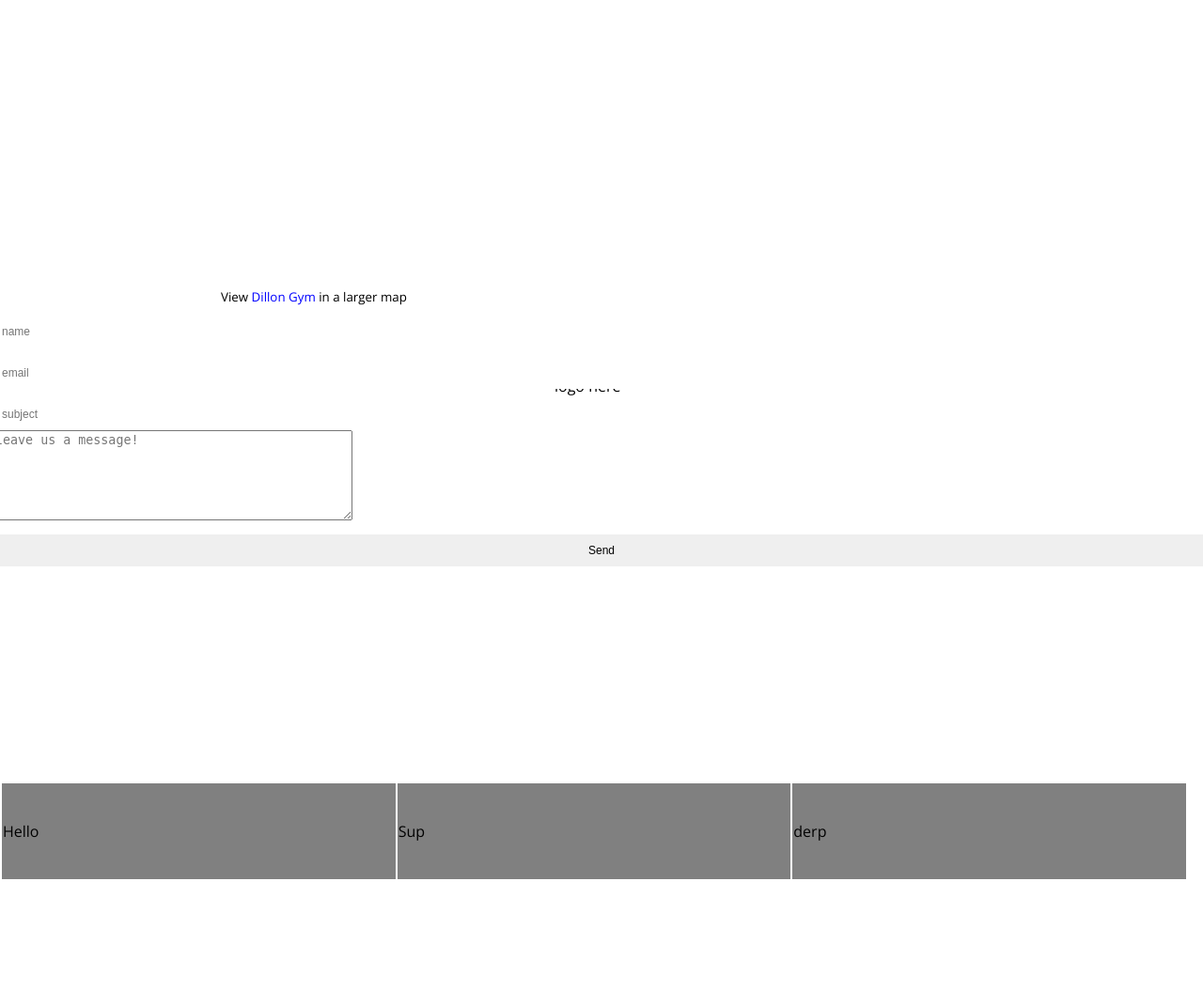
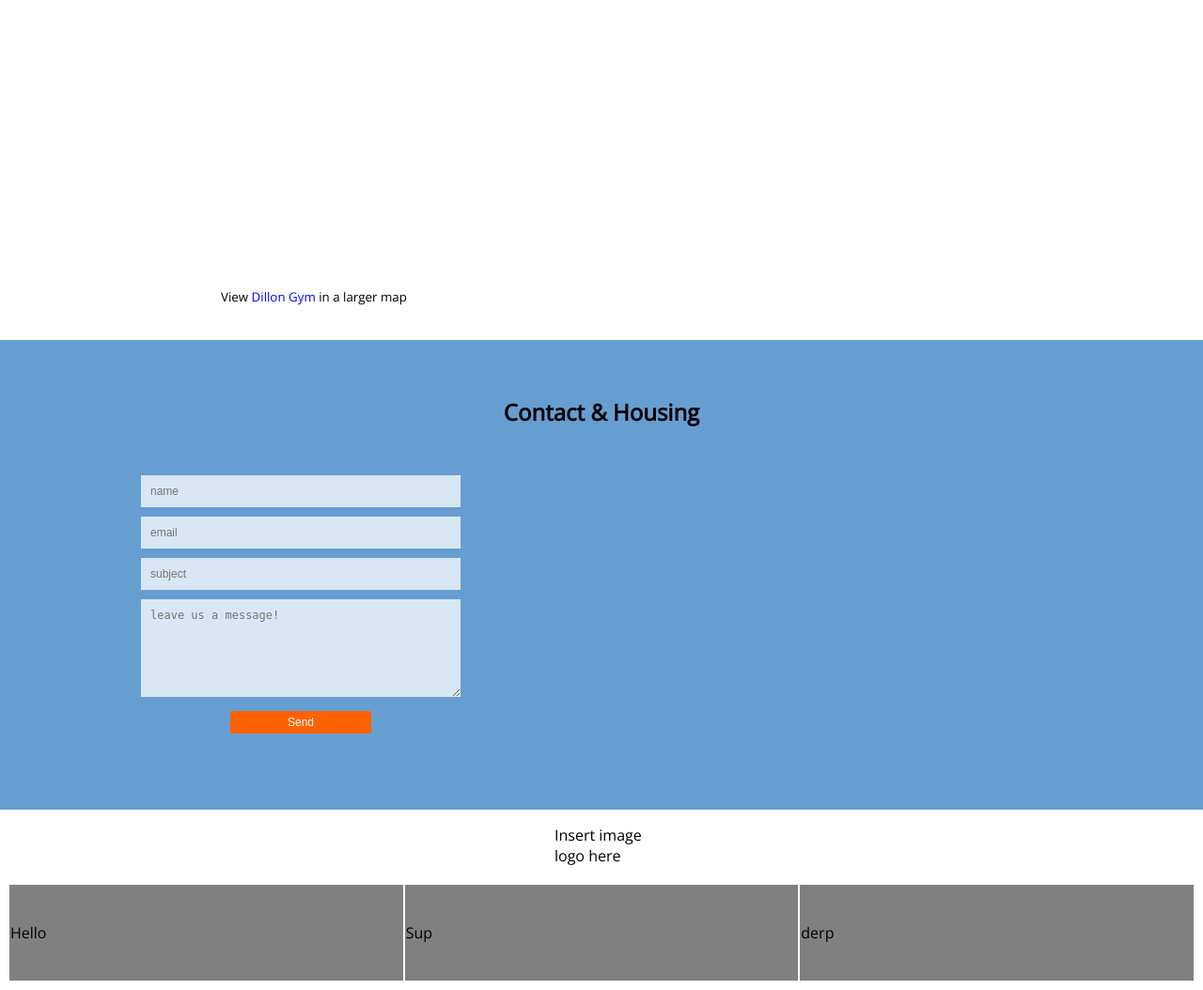
Before and after one commit to katelee168/pb-competition, a PHP site: page / in a window 1280 px wide. Shown: the part 2671-3725 px from the top of the page at 94% size. Before the commit the page ends 3607 px from the top, so only its background shows below. Run offline with PHP 8.4, Linux system fonts and the light colour scheme; data that the repository does not hold is empty; some libraries are stand-ins or nearby versions.

Commit message:
added email form

```diff
--- a/ballroom.css
+++ b/ballroom.css
@@ -121,7 +121,17 @@ li {
 }
 
 #housing {
+	background-color: #679ED2;
+}
 
+#housing-left {
+	width: 50%;
+}
+
+#housing-right {
+	width:50%;
+	padding-left: 50%;
+	background-color: red;
 }
 
 /* Footer tags*/
@@ -189,16 +199,33 @@ li {
 
 
 /* Form styling */
-input {
+/*input {
 	padding: 10px;
 	width: 100%;
 	box-sizing: border-box;
 	font-size: 12px;
 	border: 0 none;
 	margin-top: 10px;
+}*/
+
+#form-contact-box {
+	padding-top: 25px;
+	padding-left: 150px;
+	padding-right: 150px;
 }
 
-#submit {
+input, textarea {
+	padding: 10px;
+	width: 100%;
+	box-sizing: border-box;
+	font-size: 12px;
+	border: 0 none;
+	margin-top: 10px;
+
+	background-color: rgba(255,255,255,.75);
+}
+
+#submit, input submit {
 	background-color: #FF6200;
 	color:white;
 	width:150px;
@@ -211,7 +238,7 @@ input {
 
 }
 
-#submit:hover {
+#submit:hover, input submit:hover {
 	background-color: rgba(255,255,255,.7);
 	color: #437DD4;
 }
--- a/index.php
+++ b/index.php
@@ -65,10 +65,16 @@
                 <br />
                 <small>View <a href="http://maps.google.com/maps/ms?ie=UTF8&amp;hl=en&amp;msa=0&amp;msid=101898161101184657193.00048de1233f13276cd20&amp;ll=40.345661,-74.658773&amp;spn=0.003925,0.006866&amp;z=17&amp;source=embed" style="color:#0000FF;text-align:left">Dillon Gym</a> in a larger map</small>
             </div>
+            </div>
             <div id="housing" class="home-blocks">
-                <div id="left">
+              <div class="center-text">
+                <br/>
+                <br/>
+                <h1>Contact & Housing</h1>
+              </div>
+              <div id="housing-left">
                   <?php
-                      if ($_POST["email"]<>'') {
+                    if (isset($_POST["email"])) {
                         $ToEmail = 'cloudsrpretty168@gmail.com';
                         $EmailSubject = $_POST["subject"];
                         $mailheader = "From: ".$_POST["email"]."\r\n";
@@ -79,29 +85,31 @@
                         $MESSAGE_BODY .= "Comment: ".nl2br($_POST["comment"])."";
                         mail($ToEmail, $EmailSubject, $MESSAGE_BODY, $mailheader) or die ("Failure");
                   ?>
-                      Your message was sent
+                    <div id="form-contact-box">
+                      Thank you for your message! We'll get back to you as fast as we can!
+                    </div>
                   <?php
                     } else {
                   ?>
-                        <form action="test.php" method="post">
+                      <form action="index.php" method="post" id="form-contact-box">
                       <input name="name" type="text" id="name" placeholder="name">
                       <input name="email" type="text" id="email" placeholder="email">
                       <input name="subject" type="text" id="subject" placeholder="subject">
                       <textarea name="comment" cols="45" rows="6" id="comment" class="bodytext" placeholder="leave us a message!"></textarea>
-                          <input type="submit" name="Submit" value="Send">
+                      <input type="submit" id="submit" name="Submit" value="Send">
                     </form>
                   <?php
                   };
                   ?>
               </div>
-                <div id="right">
+              <div id="housing-right">
               </div>
             </div>
         </div>
 
     </body>
     <footer>
-    	<table id="footer-table" class="home-blocks">
+    	<table id="footer-table">
     		<tr>
     			<p id="footer-table-logo">Insert image logo here</p>
     		</tr>
```
Lines whose indentation alone changed are shown as unchanged.
